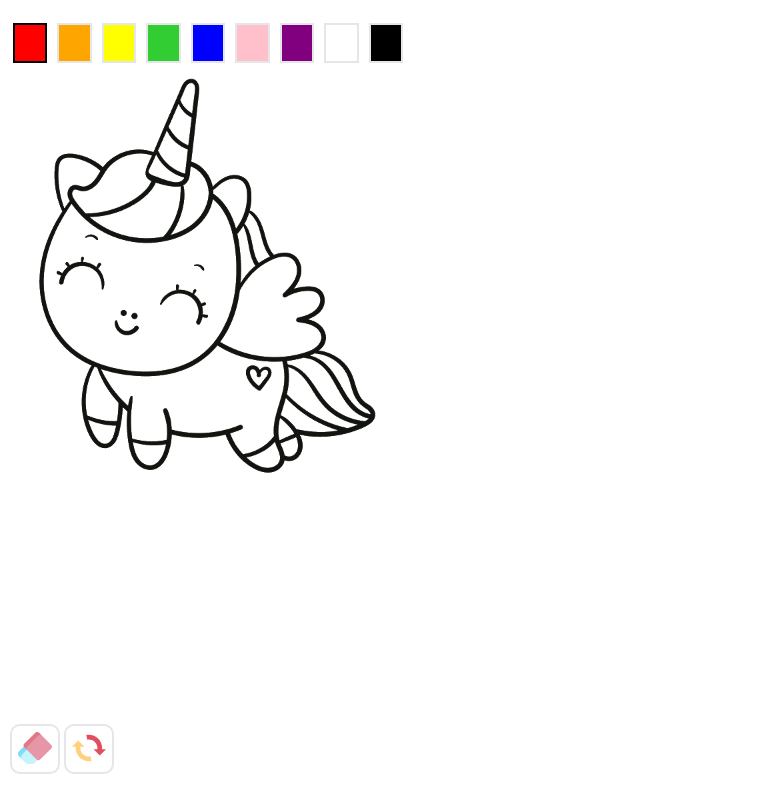
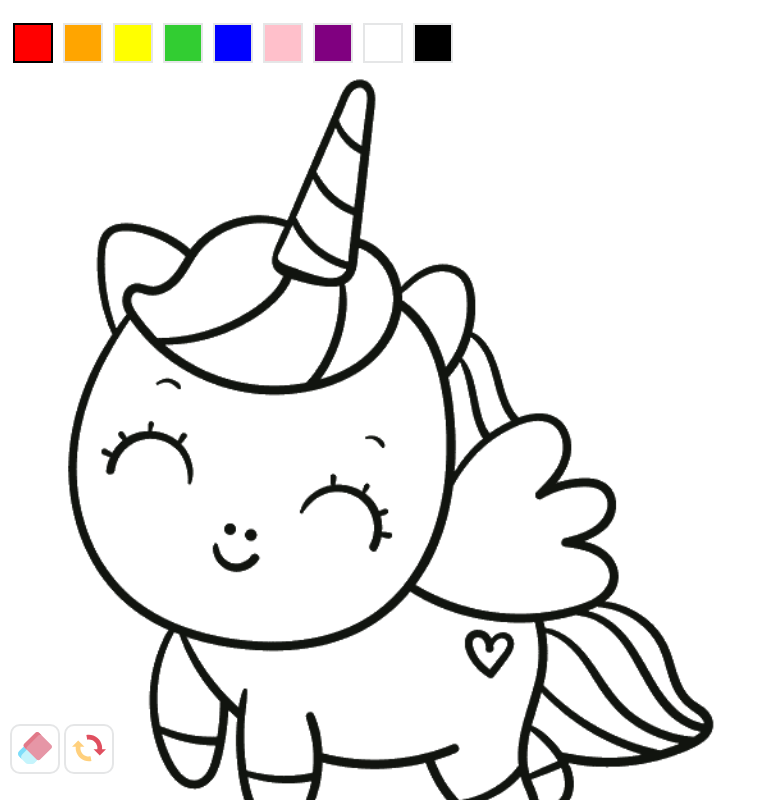
Before and after one commit to jmhdez/colors, a website: page index.html in a window 1280 px wide. Shown: the whole page, without its empty margins (0-767 px from the left). Drawn offline with Linux system fonts and the light colour scheme.

Commit message:
Fixed max-width for ipad

```diff
--- a/index.html
+++ b/index.html
@@ -20,7 +20,7 @@
     }
 
     canvas {
-      width: 400px;
+      width: 768px;
       max-width: 100%;
     }
 
@@ -33,7 +33,6 @@
       display: flex;
       align-items: stretch;
       justify-content: stretch;
-
     }
 
     ul.colors li {
```
